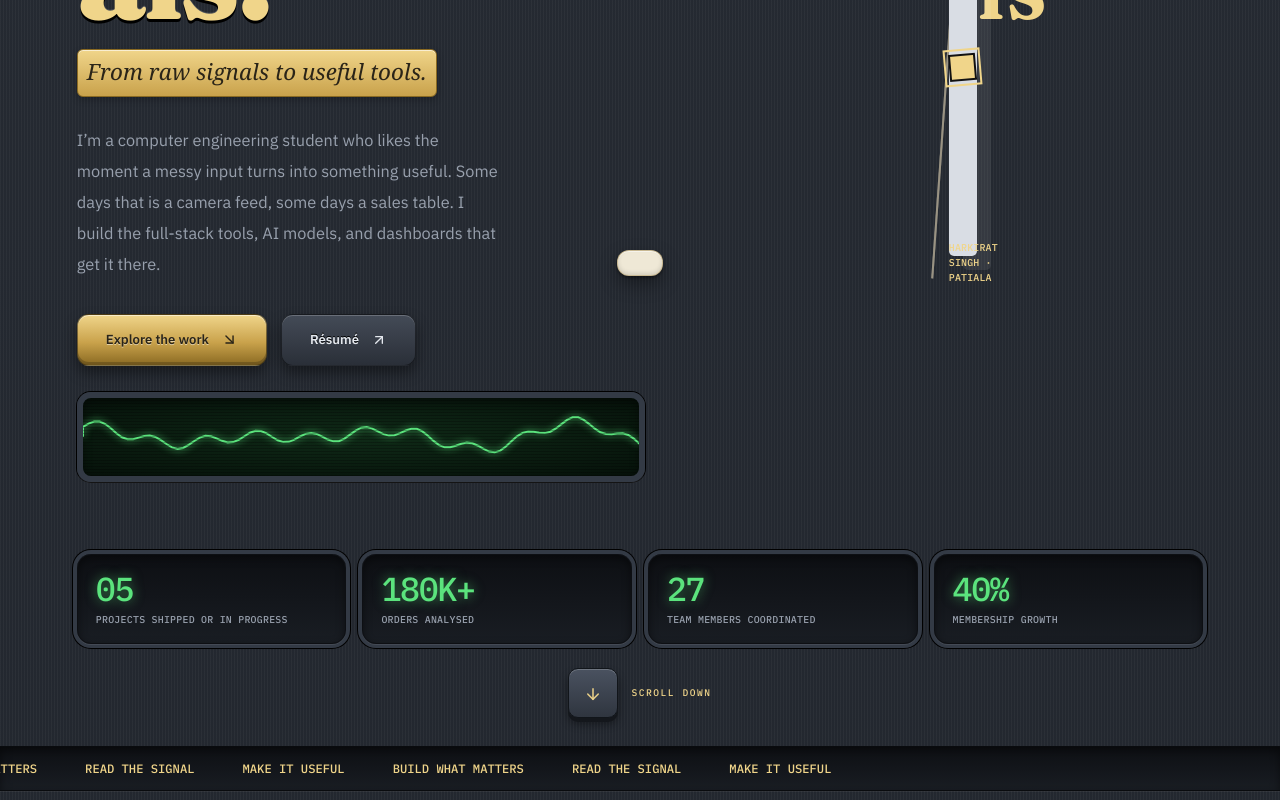
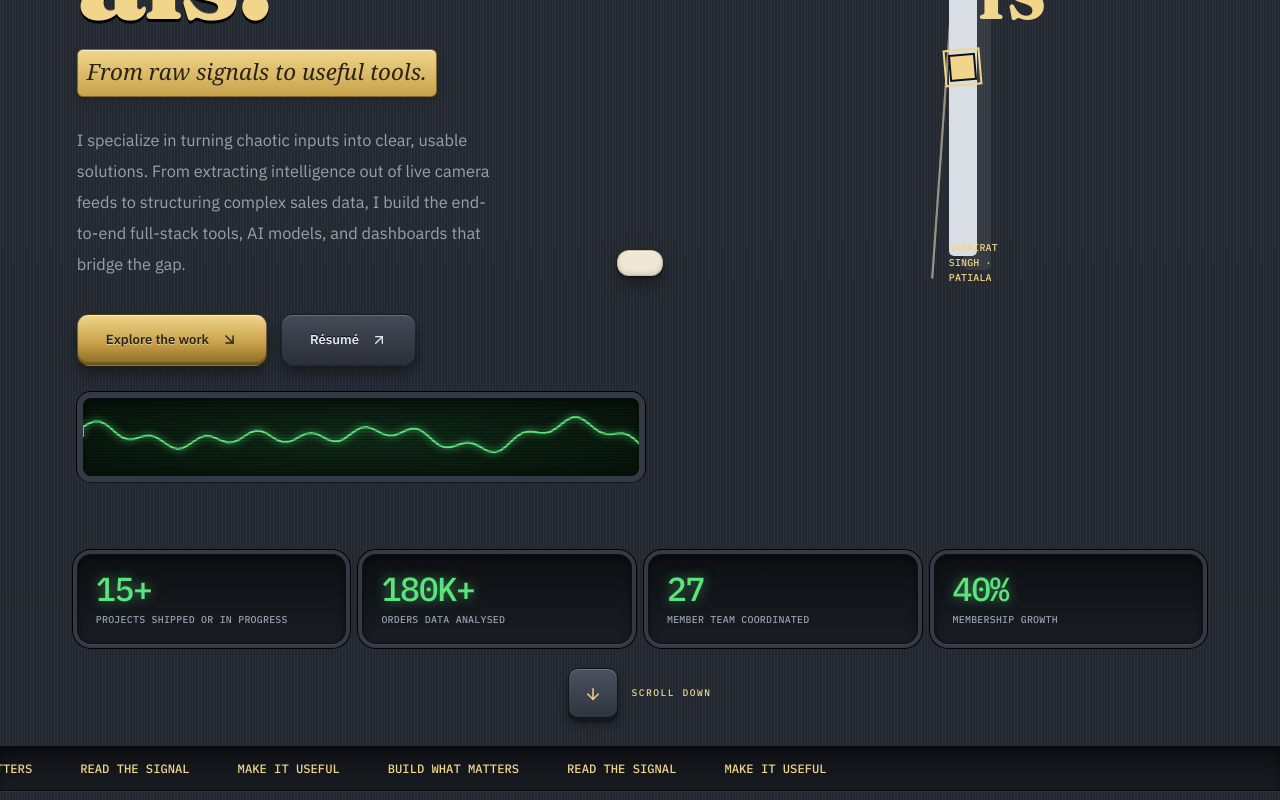
Before and after one commit to harkirat2023/Harkirat_Portfolio, a Next.js app: page / in a window 1280 px wide. Shown: the part 620-1420 px from the top of the page. Built offline with nearby package versions, Linux system fonts and the light colour scheme; a web font is replaced by a local one.

Commit message:
content chnages-1

```diff
--- a/app/globals.css
+++ b/app/globals.css
@@ -1141,9 +1141,10 @@ h1, h2, h3, .section-heading, .contact-title, .project-copy h3, .panel h3, .time
   .reveal, .reveal-ready .reveal:not(.is-visible) { opacity: 1; transform: none; }
 }
 .ticker-belt { overflow: hidden; margin-top: -24px; padding: 14px 0; border-block: 1px solid #090b0e; background: linear-gradient(#0d0f13,#191d23); box-shadow: var(--sink); }
-.ticker-belt > div { display: flex; gap: 48px; width: max-content; animation: skeuo-ticker 34s linear infinite; color: var(--brass2); font: 500 .76rem var(--type-label); white-space: nowrap; }
+.ticker-belt > div { display: flex; width: max-content; animation: skeuo-ticker 34s linear infinite; color: var(--brass2); font: 500 .76rem var(--type-label); white-space: nowrap; }
+.ticker-group { display: flex; flex: none; gap: 48px; padding-right: 48px; }
 .ticker-belt:hover > div { animation-play-state: paused; }
-@keyframes skeuo-ticker { to { transform: translateX(-50%); } }
+@keyframes skeuo-ticker { from { transform: translateX(0); } to { transform: translateX(-50%); } }
 .feature-carousel-previous:active { transform: translate(-50%,-50%) scale(.93); }
 .feature-carousel-next:active { transform: translate(50%,-50%) scale(.93); }
 .feature-cover-top, .feature-cover-bottom, .feature-cover-core > .mono, .feature-cover-core strong span:last-child, .feature-cover-core strong i, .case-hero .mono, .panel .mono, .architecture-layer > .mono { color: var(--ink); }
--- a/components/site-home.tsx
+++ b/components/site-home.tsx
@@ -326,7 +326,7 @@ export function SiteHome() {
         <a className="scroll-cue mono" href="#work"><span className="scroll-cue-square"><ArrowDown size={18} aria-hidden="true"/></span> scroll down</a>
       </section>
 
-      <div className="ticker-belt" aria-hidden="true"><div><span>BUILD WHAT MATTERS</span><span>READ THE SIGNAL</span><span>MAKE IT USEFUL</span><span>BUILD WHAT MATTERS</span><span>READ THE SIGNAL</span><span>MAKE IT USEFUL</span></div></div>
+      <div className="ticker-belt" aria-hidden="true"><div>{[0, 1].map((copy) => <div className="ticker-group" key={copy}><span>BUILD WHAT MATTERS</span><span>READ THE SIGNAL</span><span>MAKE IT USEFUL</span></div>)}</div></div>
 
       <section className="section featured-section" id="work"><div className="container">
         <div className="feature-watermark" aria-hidden="true">{featuredProject.title}</div>
--- a/content/site.ts
+++ b/content/site.ts
@@ -43,16 +43,16 @@ export const profile = {
 };
 
 export const stats = [
-  { value: "05", label: "projects shipped or in progress" },
-  { value: "180K+", label: "orders analysed" },
-  { value: "27", label: "team members coordinated" },
-  { value: "40%", label: "membership growth" },
+  { value: "15+", label: "Projects shipped or in progress" },
+  { value: "180K+", label: "Orders Data analysed" },
+  { value: "27", label: " Member Team coordinated" },
+  { value: "40%", label: "Membership growth" },
 ];
 
 export const siteCopy = {
   hero: {
-    headline: ["I build systems", "from signals."],
-    description: "I’m a computer engineering student who likes the moment a messy input turns into something useful. Some days that is a camera feed, some days a sales table. I build the full-stack tools, AI models, and dashboards that get it there.",
+    headline: ["I build Systems", "from signals."],
+    description: "I specialize in turning chaotic inputs into clear, usable solutions. From extracting intelligence out of live camera feeds to structuring complex sales data, I build the end-to-end full-stack tools, AI models, and dashboards that bridge the gap.",
     highlight: "From raw signals to useful tools.",
     collageTitle: "Make the\nsignal useful.",
   },
```
Also changed, not shown: src/styles.css (+4 -4 lines), 1 other file (tests, documents, lock files or other folders).
